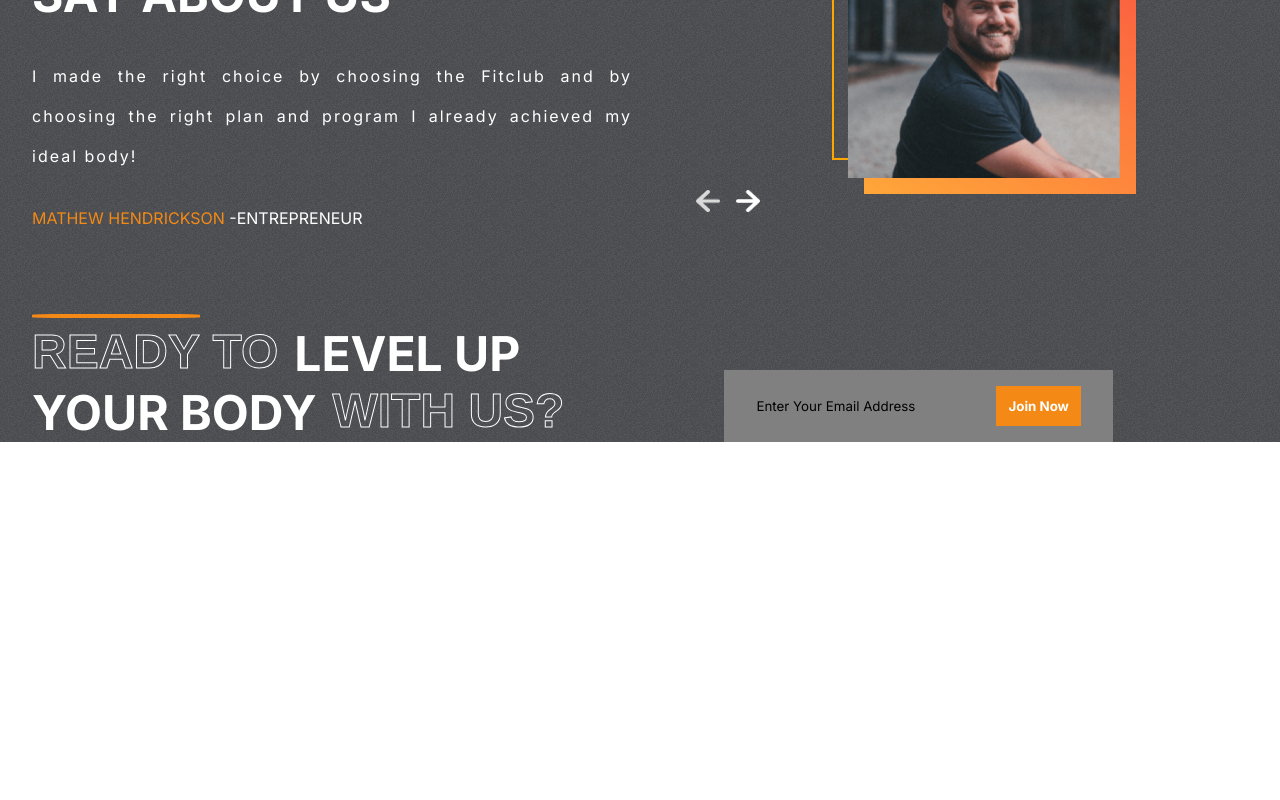
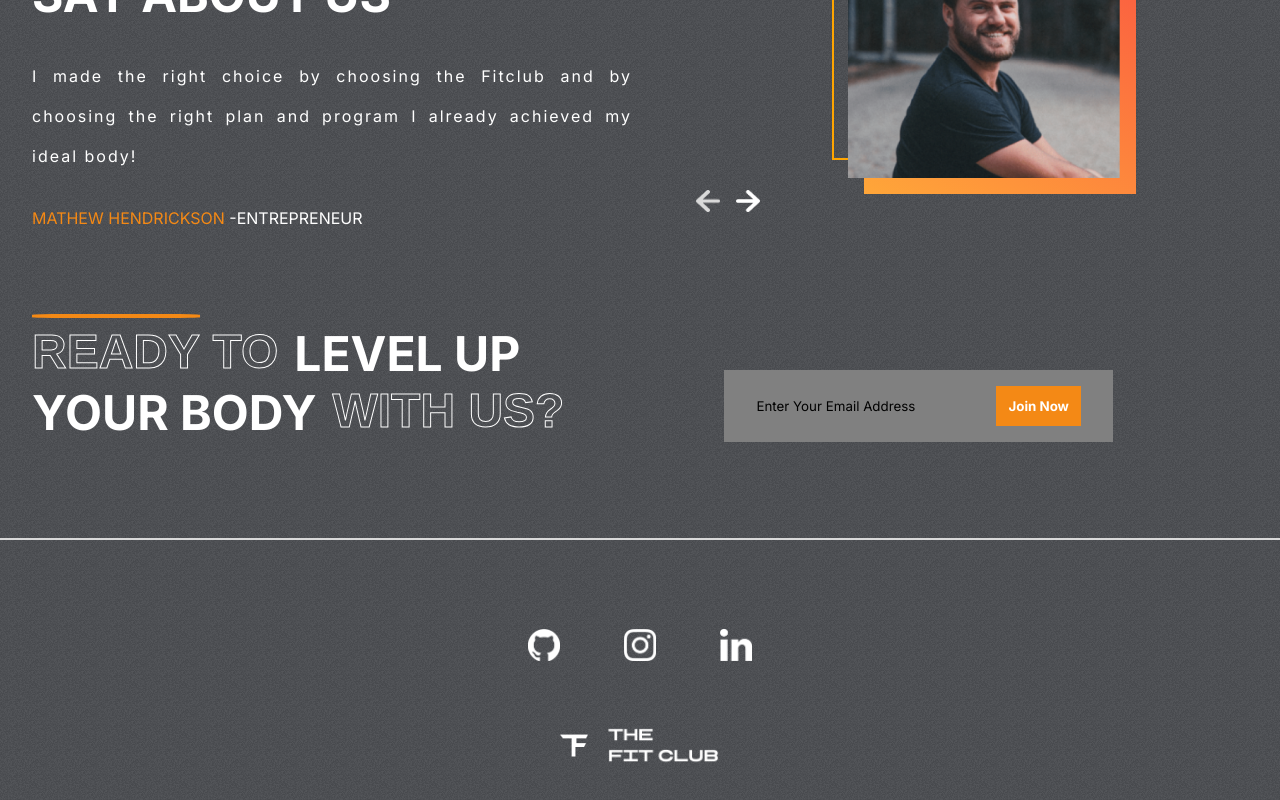
Before and after one commit to Abdullah2000Habib/React_Project05, a React (Create React App) app: page / in a window 1280 px wide. Shown: the part 2835-3635 px from the top of the page. Before the commit the page ends 3277 px from the top, so only its background shows below. Built offline with nearby package versions, Linux system fonts and the light colour scheme.

Commit message:
Footer component

```diff
--- /dev/null
+++ b/src/components/Footer/Footer.jsx
@@ -0,0 +1,25 @@
+import React from 'react';
+import github from "../../assets/github.png";
+import instagram from "../../assets/instagram.png";
+import linkedin from "../../assets/linkedin.png";
+import logo from "../../assets/logo.png";
+import style from "./style.module.css";
+export default function Footer() {
+return (
+  <>
+      <div className={style.footerContainer}>
+        <hr/>
+        <div className={style.footer}>
+          <div className={style.socialLinks}>
+            <img src={github} alt="github"/>
+            <img src={instagram} alt="instagram"/>
+            <img src={linkedin} alt="linkedin"/>
+          </div>
+          <div className={style.logo}>
+            <img src={logo} alt="logo"/>
+          </div>
+        </div>
+      </div>
+  </>
+)
+}
--- /dev/null
+++ b/src/components/Footer/index.jsx
@@ -0,0 +1 @@
+export { default } from "./Footer";
--- /dev/null
+++ b/src/components/Footer/style.module.css
@@ -0,0 +1,32 @@
+.footerContainer {
+    position: relative;
+}
+
+.footerContainer>hr {
+    border: 1px solid var(--lightgray);
+}
+
+.footer {
+    padding: 1rem 2rem;
+    display: flex;
+    flex-direction: column;
+    gap: 4rem;
+    align-items: center;
+    justify-content: center;
+    height: 20rem;
+}
+
+.socialLinks {
+    display: flex;
+    gap: 4rem;
+}
+
+.socialLinks>img {
+    width: 2rem;
+    height: 2rem;
+    cursor: pointer;
+}
+
+.logo>img {
+    width: 10rem;
+}
--- a/src/components/Home.jsx
+++ b/src/components/Home.jsx
@@ -1,4 +1,5 @@
 import React from 'react';
+import Footer from './Footer';
 import Hero from './Hero/Hero';
 import Join from './Join/Join';
 import Plans from './Plans/Plans';
@@ -15,6 +16,7 @@ return (
         <Plans />
         <Testimonials />
         <Join />
+        <Footer />
     </>
 )
 }
```
